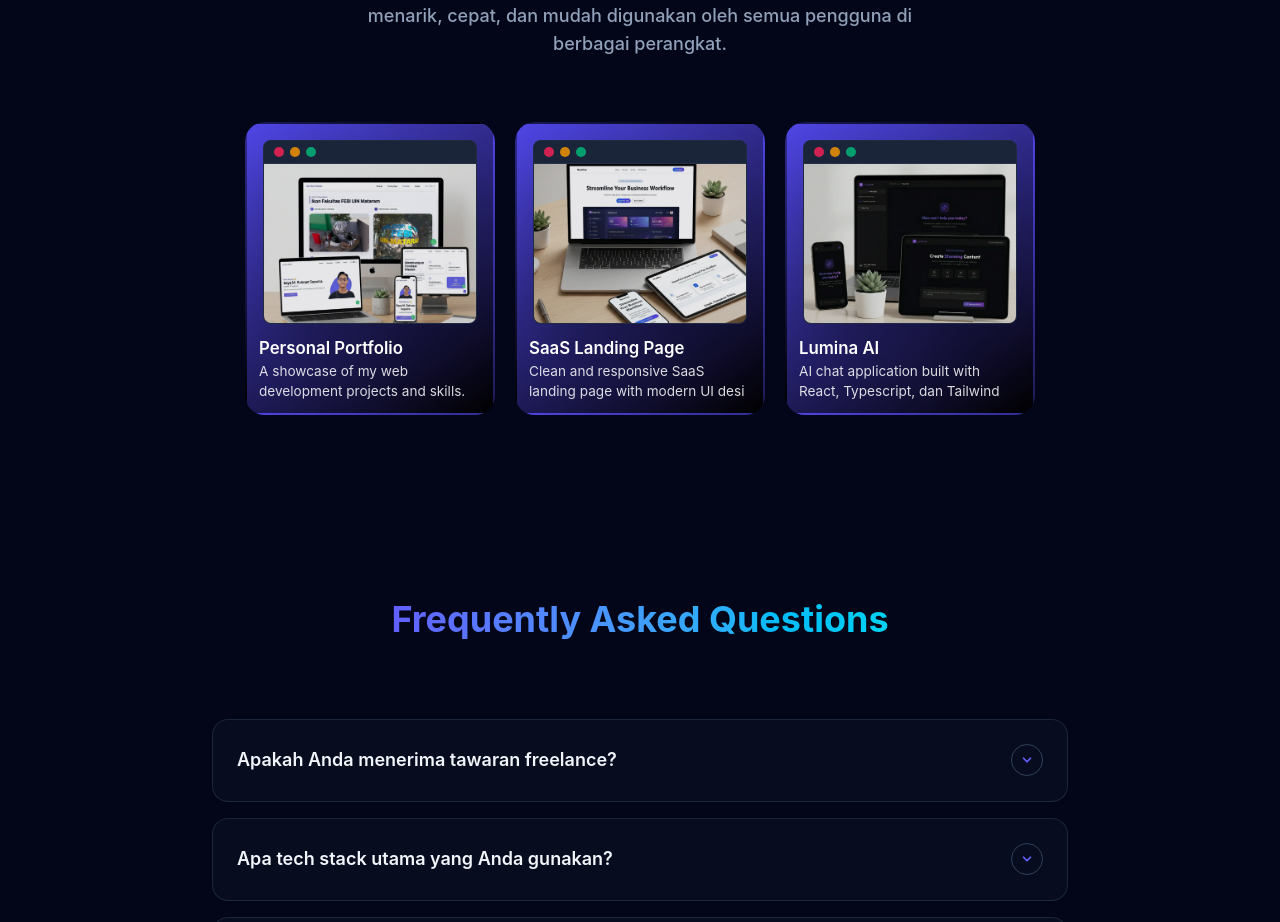
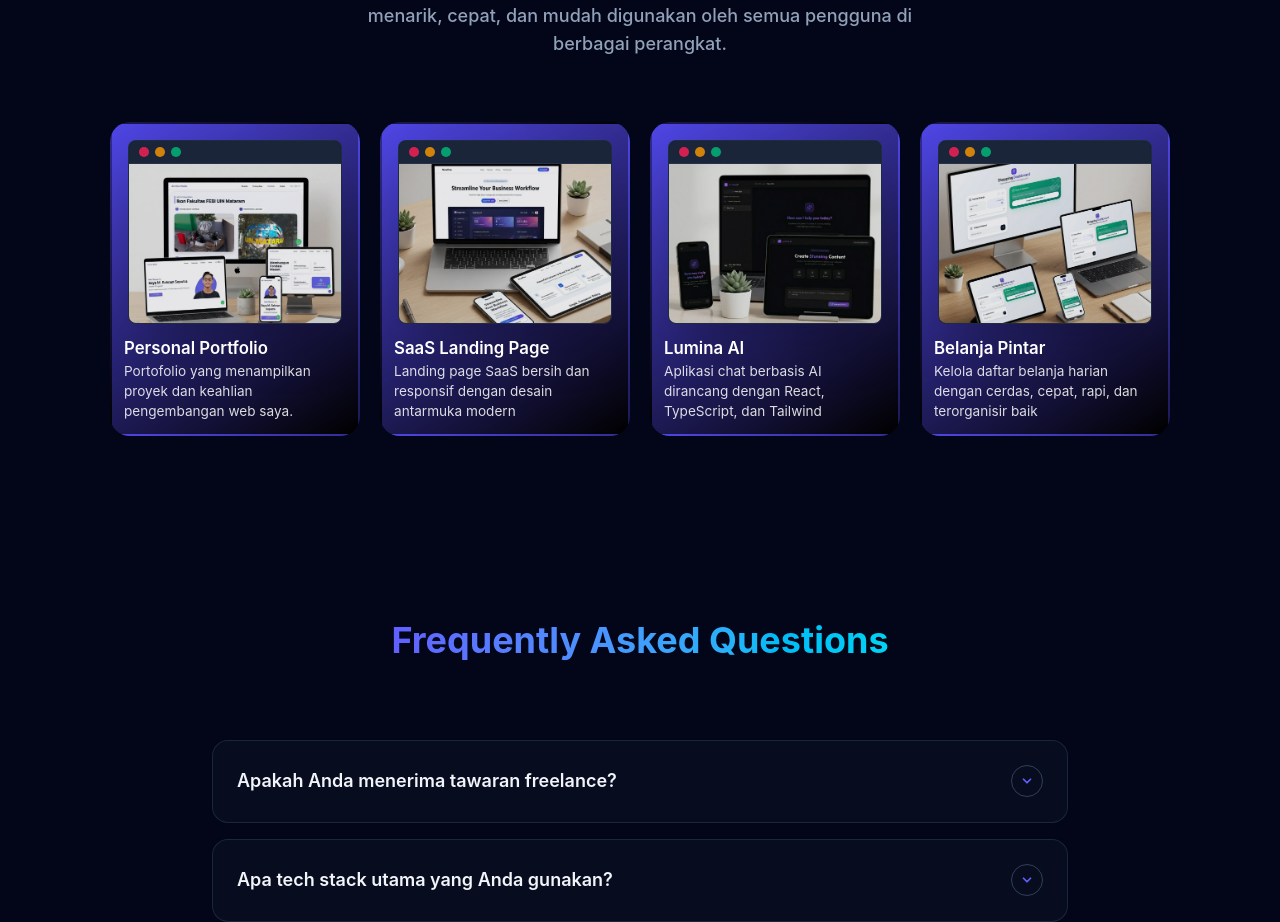
Before and after one commit to IrfanAqila31/Irfan-Dev-Portfolio, a React (Vite) app: page / in a window 1280 px wide. Shown: the part 3747-4669 px from the top of the page. Built offline with nearby package versions, Linux system fonts and the light colour scheme.

Commit message:
tambah project

```diff
--- a/src/components/ChromaGrid.tsx
+++ b/src/components/ChromaGrid.tsx
@@ -3,6 +3,7 @@
 import PersonalWeb from "../assets/demo/personal-web.webp";
 import LuminaAI from "../assets/demo/lumina-ai.webp";
 import SaaS from "../assets/demo/Saas.webp";
+import BelanjaPintar from "../assets/demo/belanja-pintar.webp";
 
 export interface ChromaItem {
   image: string;
@@ -44,7 +45,8 @@
     {
       image: PersonalWeb,
       title: "Personal Portfolio",
-      subtitle: "A showcase of my web development projects and skills.",
+      subtitle:
+        "Portofolio yang menampilkan proyek dan keahlian pengembangan web saya.",
       handle: "",
       borderColor: "#4F46E5",
       gradient: "linear-gradient(145deg,#4F46E5,#000)",
@@ -53,7 +55,8 @@
     {
       image: SaaS,
       title: "SaaS Landing Page",
-      subtitle: "Clean and responsive SaaS landing page with modern UI desi",
+      subtitle:
+        "Landing page SaaS bersih dan responsif dengan desain antarmuka modern",
       handle: "",
       borderColor: "#4F46E5",
       gradient: "linear-gradient(145deg,#4F46E5,#000)",
@@ -63,11 +66,21 @@
       image: LuminaAI,
       title: "Lumina AI ",
       subtitle:
-        "AI chat application built with React, Typescript, dan Tailwind",
+        "Aplikasi chat berbasis AI dirancang dengan React, TypeScript, dan Tailwind",
       handle: "",
       borderColor: "#4F46E5",
       gradient: "linear-gradient(145deg,#4F46E5,#000)",
       url: "https://ai-assistant-eight-taupe.vercel.app/",
+    },
+    {
+      image: BelanjaPintar,
+      title: "Belanja Pintar ",
+      subtitle:
+        "Kelola daftar belanja harian dengan cerdas, cepat, rapi, dan terorganisir baik",
+      handle: "",
+      borderColor: "#4F46E5",
+      gradient: "linear-gradient(145deg,#4F46E5,#000)",
+      url: "https://belanja-pintar-chi.vercel.app/",
     },
   ];
 
```
Also changed, not shown: src/assets/demo/belanja-pintar.webp (added).
